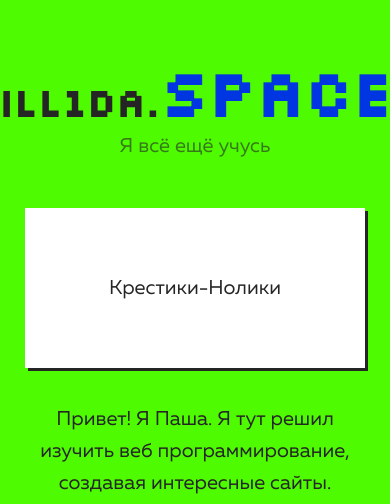
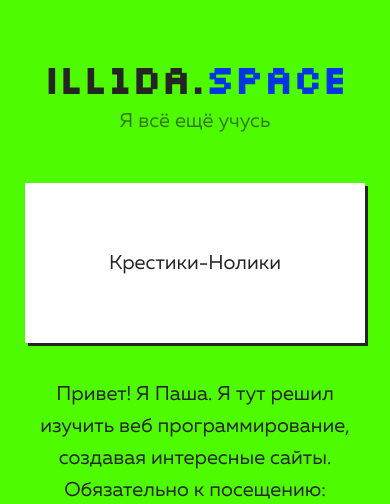
Before and after one commit to ill1da/KUPTS, a plain HTML site: page index.html in a window 390 px wide. Shown: the top 504 px of the page. Drawn offline with Linux system fonts and the light colour scheme.

Commit message:
fix blue.logo

```diff
--- a/style.css
+++ b/style.css
@@ -96,6 +96,9 @@ body{
     .logo-text{
         font-size: 10vw;
     }
+    .blue-logo{
+        font-size: 10vw;
+    }
 }
 .posts a{
     width: auto; height: 160px;
```
